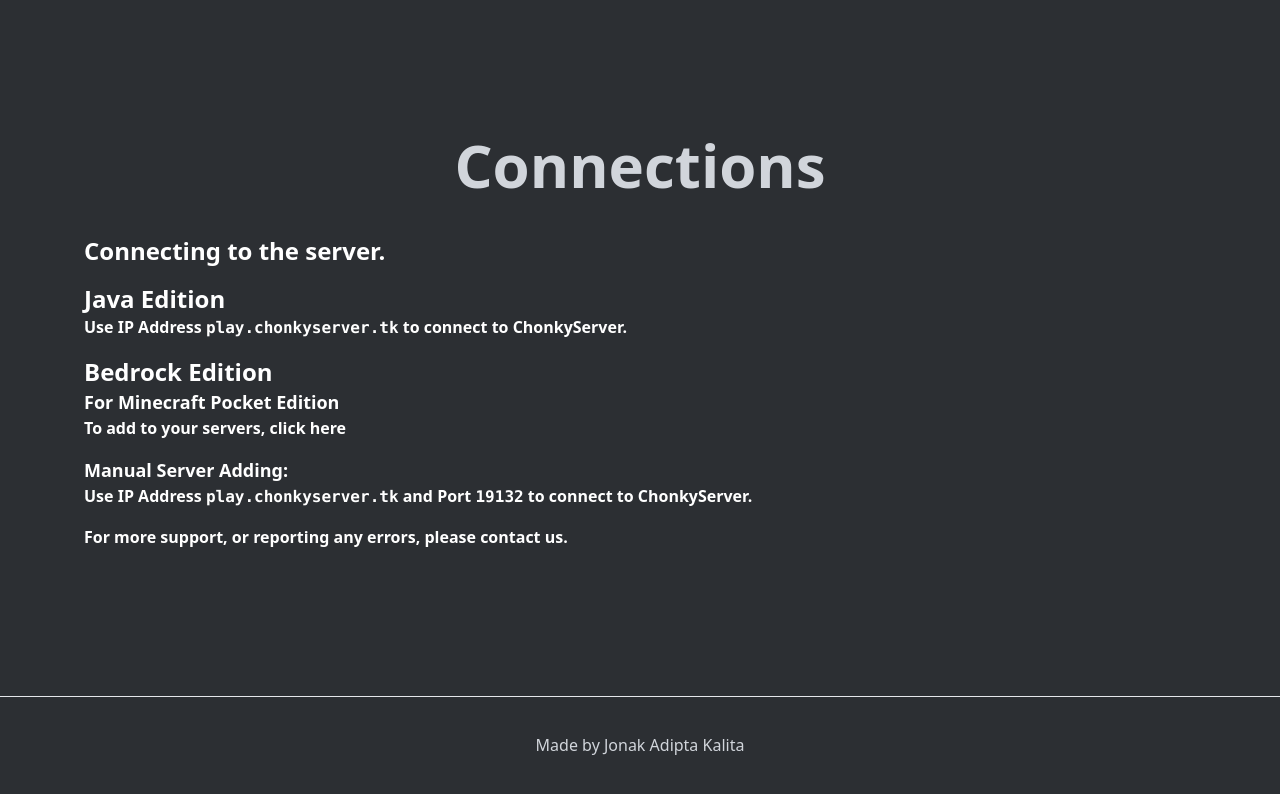
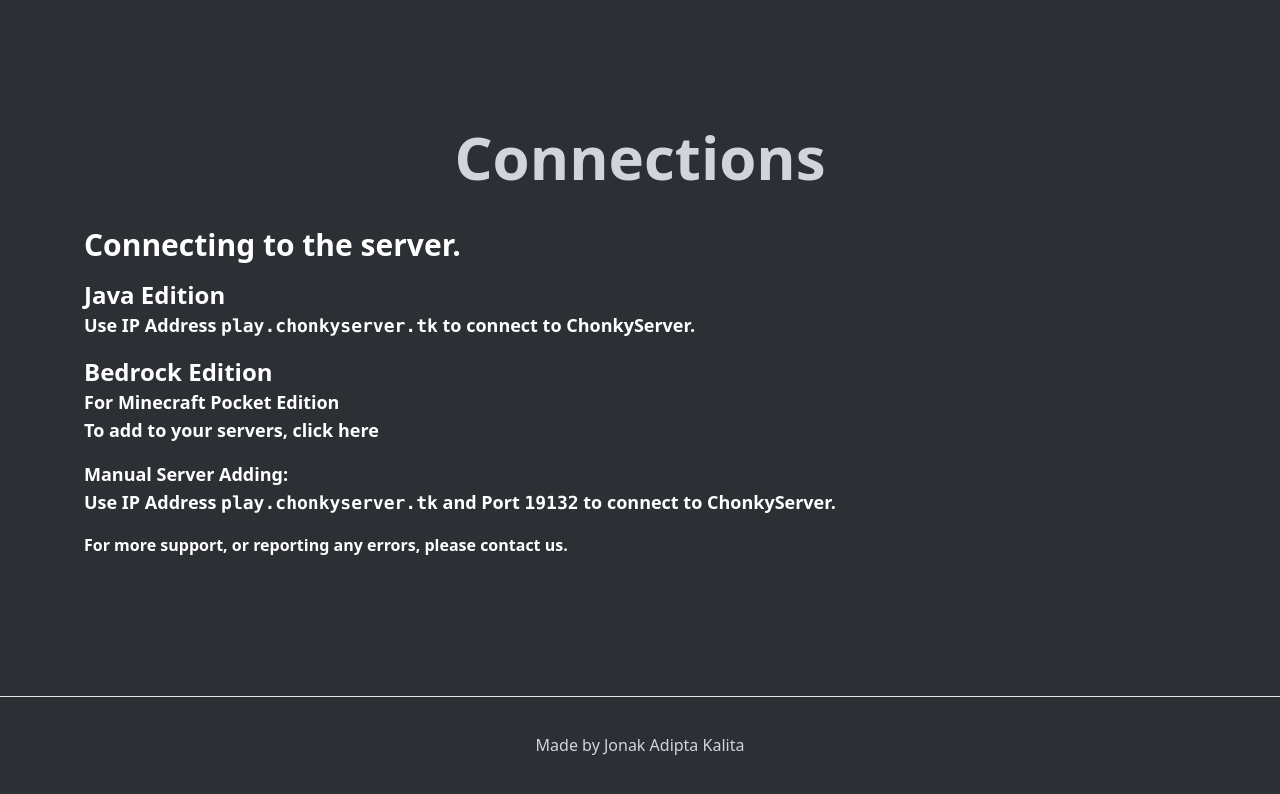
Before and after one commit to moiSentineL/chonkyserver-web, a Next.js app: page /connections in a window 1280 px wide. Shown: the top 794 px of the page. Built offline with nearby package versions, Linux system fonts and the light colour scheme.

Commit message:
Font Change | Connections

```diff
--- a/pages/connections.tsx
+++ b/pages/connections.tsx
@@ -15,10 +15,10 @@
                 </h1>
 
                 <div className="mt-10 space-y-4 font-semibold text-white">
-                    <p className="text-2xl">Connecting to the server.</p>
+                    <p className="text-3xl">Connecting to the server.</p>
                     <div className="">
                         <p className="text-2xl">Java Edition</p>
-                        <p className="text-base">
+                        <p className="text-lg">
                             Use IP Address{" "}
                             <code className="">play.chonkyserver.tk</code> to
                             connect to ChonkyServer.
@@ -27,7 +27,7 @@
                     <div className="">
                         <p className="text-2xl">Bedrock Edition</p>
                         <p className="text-lg">For Minecraft Pocket Edition</p>
-                        <p className="text-base">
+                        <p className="text-lg">
                             To add to your servers,{" "}
                             <a
                                 href="minecraft://?addExternalServer=ChonkyServer|play.chonkyserver.tk:19132"
@@ -39,7 +39,7 @@
                     </div>
                     <div className="">
                         <p className="text-lg">Manual Server Adding:</p>
-                        <p className="text-base">
+                        <p className="text-lg">
                             Use IP Address{" "}
                             <code className="">play.chonkyserver.tk</code> and
                             Port <code className="">19132</code> to connect to
```
